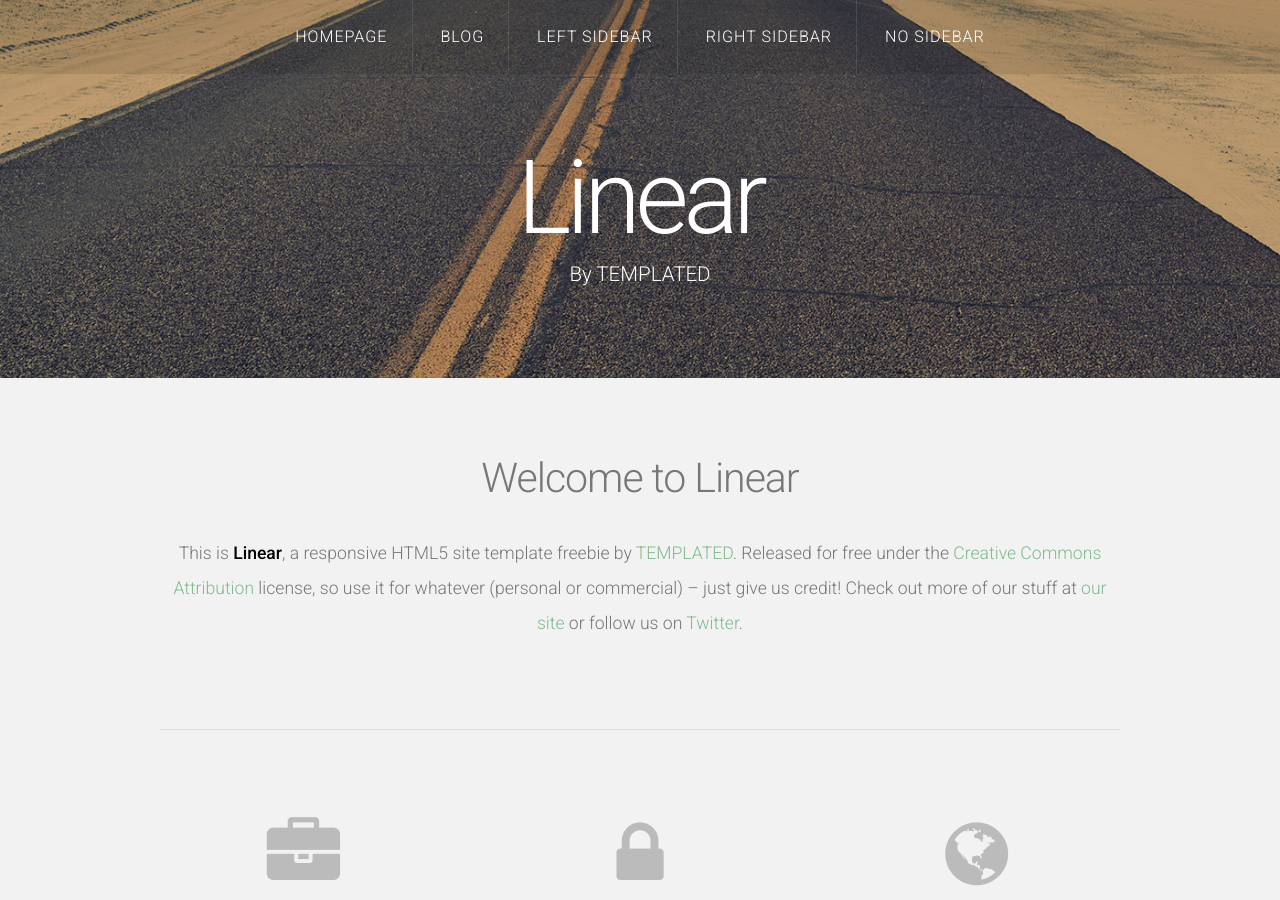
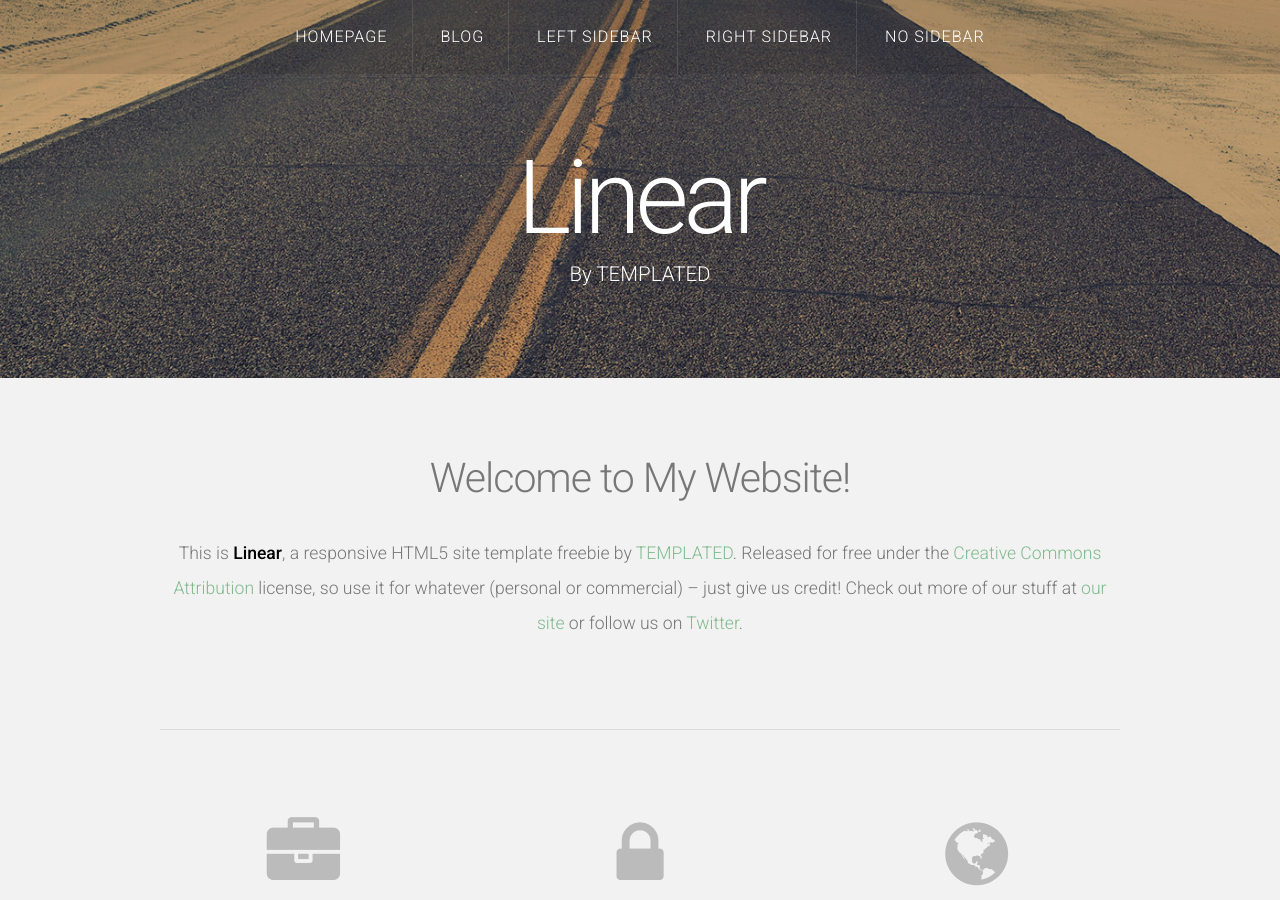
Before and after one commit to WinnieC18/WinnieC18.github.io, a Jekyll site: the page built from index.html, in a window 1280 px wide and 900 px high. Built offline with Jekyll 4.4.1, drawn with Linux system fonts in a browser that asks for light colours; nearby versions of some CDN libraries; the list of posts is cut into pages by our own code.

Commit message:
Update index.html

```diff
--- a/index.html
+++ b/index.html
@@ -1,12 +1,12 @@
 ---
-title: Linear
+title: Winnie Chen
 layout: default
 ---
 <!-- Featured -->
 <div id="featured">
 	<div class="container">
 		<header>
-			<h2>Welcome to Linear</h2>
+			<h2>Welcome to My Website!</h2>
 		</header>
 		<p>This is <strong>Linear</strong>, a responsive HTML5 site template freebie by <a href="http://templated.co">TEMPLATED</a>. Released for free under the <a href="http://templated.co/license">Creative Commons Attribution</a> license, so use it for whatever (personal or commercial) &ndash; just give us credit! Check out more of our stuff at <a href="http://templated.co">our site</a> or follow us on <a href="http://twitter.com/templatedco">Twitter</a>.</p>
 		<hr />
```
